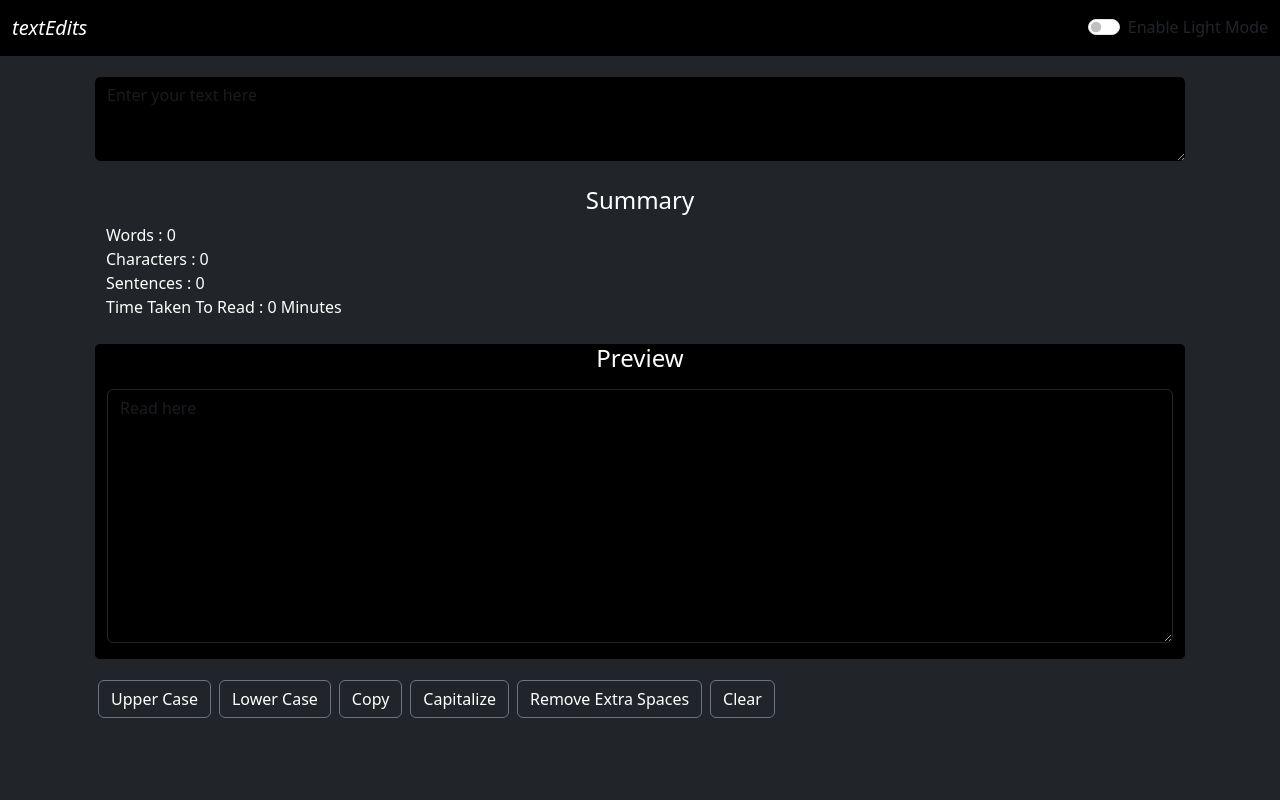
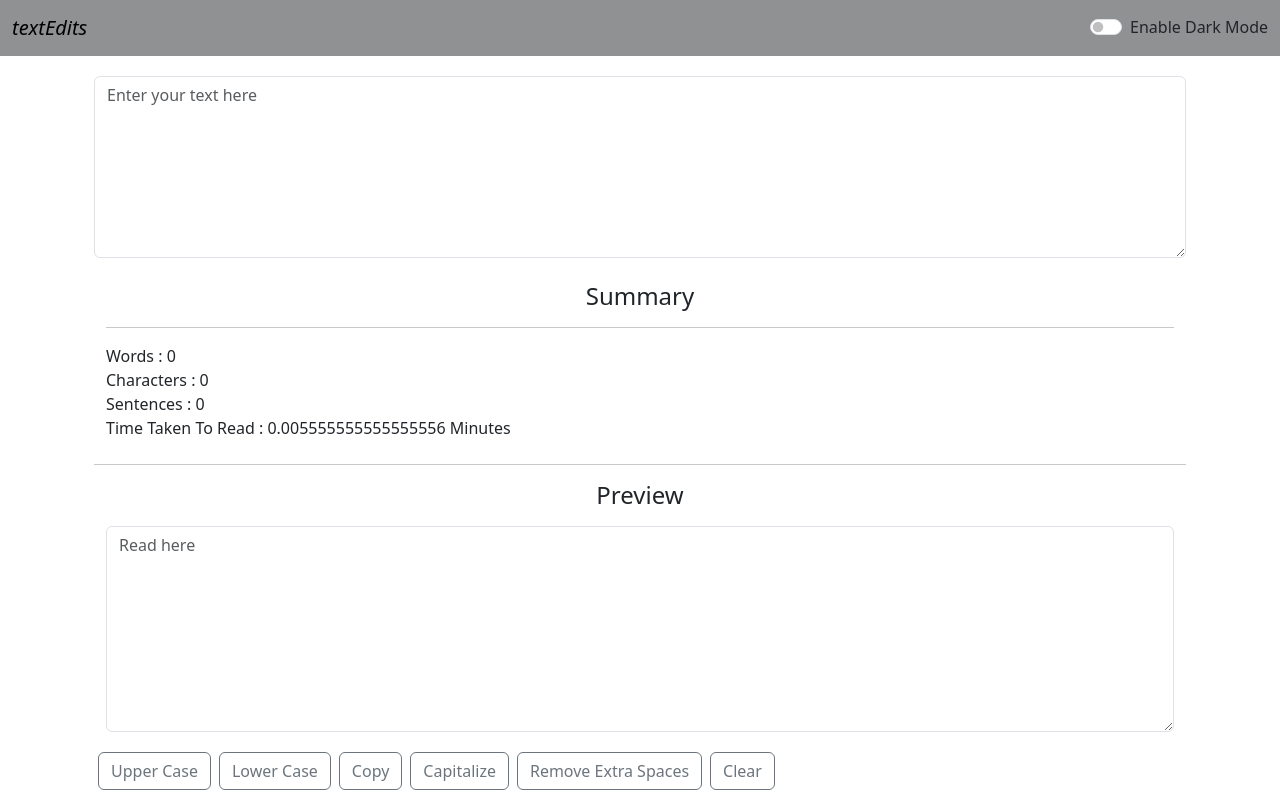
Before and after one commit to devdaim6/text-editor, a React (Create React App) app: page / in a window 1280 px wide. Shown: the top 800 px of the page. Built offline with nearby package versions, Linux system fonts and the light colour scheme.

Commit message:
Dark mode Full Functionality enabled

```diff
--- a/public/index.html
+++ b/public/index.html
@@ -23,8 +23,8 @@
 
     <title>textEdits</title>
   </head>
-  <body class="bg-dark">
-    <div id="root"></div>
+  <body class="pb-0" >
+    <div id="root"  "></div>
 
     <script
       src="https://cdn.jsdelivr.net/npm/bootstrap@5.3.0-alpha1/dist/js/bootstrap.bundle.min.js"
--- a/src/App.js
+++ b/src/App.js
@@ -1,30 +1,10 @@
 import Navbar from "./components/Navbar";
-import Form from "./components/Form";
-import Alert from "./components/Alert";
-import { useState } from "react";
 function App() {
-  const [alert, setAlert] = useState(null);
 
-  //alert function
-  const showAlert = (type, message) => {
-    setAlert({
-      type: type,
-      msg: message,
-    });
-    setTimeout(() => {
-      setAlert(null);
-    }, 1500);
-  };
 
   return (
     <>
-      <Navbar title={"textEdits"} theme="white"/>
-      <div className="container">
-        <Alert alert={alert} />
-      </div>
-      <div className="container ">
-        <Form showAlert={showAlert}  />
-      </div>
+      <Navbar title={"textEdits"} />
     </>
   );
 }
--- a/src/components/Alert.js
+++ b/src/components/Alert.js
@@ -1,16 +1,17 @@
 import React from "react";
 export default function Alert(props) {
-  const capitalize = (word) => {
-    const lower = word.toLowerCase();
-    return lower.charAt(0).toUpperCase() + lower.slice(1);
-  };
+  // const capitalize = (word) => {
+  //   const lower = word.toLowerCase();
+  //   return lower.charAt(0).toUpperCase() + lower.slice(1);
+  // };
   return (
     props.alert && (
       <div
         className={`alert alert-${props.alert.type} alert-dismissible fade show`}
         role="alert"
       >
-        <strong>{capitalize(props.alert.type)}</strong>
+        {/* capitalize */}
+        <strong>{(props.alert.type)}</strong>
         {props.alert.msg}
         <button
           type="button"
--- /dev/null
+++ b/src/components/App.css
@@ -0,0 +1,4 @@
+#textbox::placeholder {
+    color: #ff0000;
+    opacity: 1;
+}
--- a/src/components/Form.js
+++ b/src/components/Form.js
@@ -1,37 +1,52 @@
 import React, { useState, useEffect } from "react";
+import "./App.css"
 export default function Form(props) {
   const [text, setInput] = useState("");
   const [uText, setText] = useState("");
+
   useEffect(() => {
     setText(uText);
 
     return () => {
-      console.log("Render exitted");
+      // console.log(uText)
     };
   }, [uText]);
 
-  const range = 0.008 * text.split(" ").length - 0.008;
 
-  const myStyle = {
-    color: "white",
-    backgroundColor: "black",
-  };
+  let count = text.split(" ").length - 1;
+  const range = text.split(" ").length/180;
+
+
+
 
   const foot = {
-    textAlign: "center",
+
     margin: "68vw 0 5vw 0",
     textDecoration: "none",
     color: "#5af3df",
   };
 
-  const changeText = (event) => {
+
+
+
+
+
+  const foot1 = {
+
+    margin: "68vw 0 5vw 0",
+
+  };
+ const changeText = (event) => {
     // console.log("yes")
     setText(event.target.value);
     setInput(uText);
+  // countVowels(...vowelsRef);
+
   };
 
   //fucntion to convert text to UpperCase
   const handleUpperCase = (event) => {
+
     // console.log("clicked");
     if (text === "") {
       props.showAlert("warning", "! Please Enter Text To Manipulate 🙄");
@@ -104,102 +119,106 @@ export default function Form(props) {
       setText("");
       props.showAlert("success", "! Text Cleared 🤗");
     }
-  }
+  };
 
-  // function countVowels(){
-  //     for(let i=0;i<text.length;i++){
-  //         let count=0;
-  //          if(text.charAt(i)==="a" || text.charAt(i)==="e" || text.charAt(i)==="i" || text.charAt(i)==="o" || text.charAt(i)==="u")
-  //          {
-  //              count++;
-  //          }else return count;
-  //          console.log(count)
-  //      }
-  // }
+/*   function countVowels(...vowelsRef){
+      for(let i=0;i<uText.length;i++){
+           if(uText.charCodeAt(i)===97 || uText.charAt(i)===101 || uText.charCodeAt(i)===105 || uText.charCodeAt(i)===111 || uText.charCodeAt(i)===117 || uText.charCodeAt(i)===65 || uText.charCodeAt(i)===69 || uText.charCodeAt(i)===73 || uText.charCodeAt(i)===79 || uText.charCodeAt(i)===85)
+            {
+               vowelsRef++;
+                console.log(vowelsRef)
+            }
+       }
+  }  */
 
   return (
     <>
-      <div className="container   mb-3">
+
+      <div className={`container   mb-3`}>
         <textarea
-          className="form-control border border-dark  "
-          style={myStyle}
+          className={`form-control bg-${props.bg} border border-${props.textMode} text-${props.textMode} border-${props.textMode}  my-3`}
+
           placeholder="Enter your text here"
           value={uText}
           onChange={changeText}
           id="textBox2"
-          col="3"
-          rows="3"
+          col="1"
+          rows="7"
         ></textarea>
 
         <div className="container my-4">
-          <h4 className="text-center text-white">Summary</h4>
-          <p className="text-white">
-            Words : {text.split(" ").length - 1} <br />
+          <h4 className={`text-center  border-${props.textMode} text-${props.textMode}`}>Summary<hr /></h4>
+
+          <p className={`text-${props.textMode}`}>
+            Words : {count} <br />
             Characters : {text.length} <br />
             Sentences : {text.split(".").length - 1}
+            {/* Vowels : {vowelsRef} */}
             <br />
             Time Taken To Read : {range} Minutes{" "}
           </p>
         </div>
-        <div className="border rounded border-dark bg-black text-white container">
-          <h4 className="text-center">Preview</h4>
+        <hr />
+        <div className={`   container`}>
+          <h4 className={`text-center text-${props.textMode} `}>Preview  </h4>
           <textarea
-            className="form-control border border-dark my-3 "
-            style={myStyle}
+            className={`form-control bg-${props.bg} border border-${props.textMode} text-${props.textMode} border-${props.textMode} my-3`}
+
             readOnly
             placeholder="Read here"
             value={text}
             onChange={changeText}
             id="textBox"
-            col="3"
-            rows="10"
+            col="1"
+            rows="8"
           ></textarea>
         </div>
       </div>
       <div className="container">
         <button
-          className="btn btn-outline-secondary text-white mx-1 my-1"
+          className={`btn  text-${props.textMode} btn-outline-secondary mx-1 my-1`}
           onClick={handleUpperCase}
         >
           Upper Case
         </button>
         <button
-          className="btn btn-outline-secondary text-white mx-1 my-1"
+          className={`btn  text-${props.textMode}   btn-outline-secondary mx-1 my-1`}
           onClick={handleLowerCase}
         >
           Lower Case
         </button>
         <button
-          className="btn btn-outline-secondary text-white mx-1 my-1"
+          className={`btn  text-${props.textMode}   btn-outline-secondary mx-1 my-1`}
           onClick={copy}
         >
           Copy
         </button>
         <button
-          className="btn btn-outline-secondary text-white mx-1 my-1"
+          className={`btn  text-${props.textMode}  btn-outline-secondary mx-1 my-1`}
           onClick={capitalize}
         >
           Capitalize
         </button>
         <button
-          className="btn btn-outline-secondary text-white mx-1 my-1"
+          className={`btn  text-${props.textMode}   btn-outline-secondary mx-1 my-1`}
           onClick={extraSpaces}
         >
           Remove Extra Spaces
         </button>
         <button
-          className="btn btn-outline-secondary  text-white mx-1 my-1"
+          className={`btn text-${props.textMode} btn-outline-secondary  mx-1 my-1`}
           onClick={textClear}
         >
           Clear
         </button>
       </div>
-      <footer className="text-white" style={foot}>
+      <footer className={`text-${props.textMode} text-center`} style={foot1} >
         &copy;Copyright |{" "}
         <a style={foot} href="https://www.devdaim.tech">
           DevDaim
         </a>
       </footer>
+
     </>
   );
 }
--- a/src/components/Navbar.js
+++ b/src/components/Navbar.js
@@ -1,38 +1,67 @@
-import React,{useState} from "react";
+import React,{ useState} from "react";
 import propTypes from "prop-types";
+import Form from "./Form";
+import Alert from "./Alert";
+export default function Navbar(props) {
+  const [mode,setMode]=useState('white');
+  const [modeText,setModeText]=useState('');
+  const [navText,setNavText]=useState("Dark");
+const [bg,setBg]=useState("");
+  const updateMode=()=>{
 
-export default function Navbar(props) {
-  const [mode,setMode]=useState('black');
-  const [modeText,setModeText]=useState('Light');
-  const [text,setText]=useState();
-  const updateMode=()=>{
+    if(document.getElementById('darkmode').checked===false )
+    {
+      document.getElementById("root").style.background = "white"
+    }
+    else{
+      document.getElementById("root").style.background = "#000000"
+    }
+
 // console.log("hi")
-if(mode==="black")
-setMode('white');
-else
-setMode("black")
-if(mode==="black")
-setModeText('Dark')
-else
-setModeText("Light")
-if(mode==="black")
-setText('black');
-else
-setText('white')
+if(mode==="black"){
+  setMode('white');
+}
+else{
+  setMode("black")
 }
 
+if(mode==="black"){
+  setModeText('dark')
+  setBg("light")
+  setNavText('Dark')
+}
+else{
+  setModeText("light")
+  setBg("dark")
+  setNavText('Light')
+}
+}
+
+const [alert, setAlert] = useState(null);
+
+//alert function
+const showAlert = (type, message) => {
+  setAlert({
+    type: type,
+    msg: message,
+  });
+  setTimeout(() => {
+    setAlert(null);
+  }, 1500);
+};
 
 
   return (
-    <div className={`bg-${mode}`}>
+    <>
+
     <nav
-      className={`navbar navbar-dark bg-${mode} navbar-expand-lg navbar-expand-md navbar-expand bg-opacity-25 `}
+      className={`navbar bg-dark bg-${modeText}  navbar-expand bg-opacity-50`}
       aria-label="First navbar example"
     >
 
       <div className={`container-fluid  `}>
         <a className={`navbar-brand  `} href="/">
-          <em className={`text-${text}`}>{props.title}</em>
+          <em className={`text-${modeText}`}>{props.title}</em>
         </a>
         <button
           className="navbar-toggler"
@@ -62,7 +91,7 @@ setText('white')
               </ul>
             </li> */}
           </ul>
-          <div class="form-check form-switch"   >
+          <div className="form-check form-switch"   >
             <input
           onChange={updateMode}
               class="form-check-input"
@@ -70,14 +99,21 @@ setText('white')
               role="switch"
               id="darkmode"
             />
-            <label class={`form-check-label` } htmlFor="darkmode">
-              Enable {modeText} Mode
+            <label className={`form-check-label text-${modeText}  ` } htmlFor="darkmode">
+              Enable {navText} Mode
             </label>
           </div>
         </div>
       </div>
     </nav>
-    </div>
+
+    <div className="container">
+        <Alert alert={alert} />
+      </div>
+       <div className="container ">
+       <Form showAlert={showAlert} theme={modeText} bg={bg} textMode={modeText} />
+     </div>
+     </>
   );
 }
 
```
Also changed, not shown: src/App.css (deleted).
